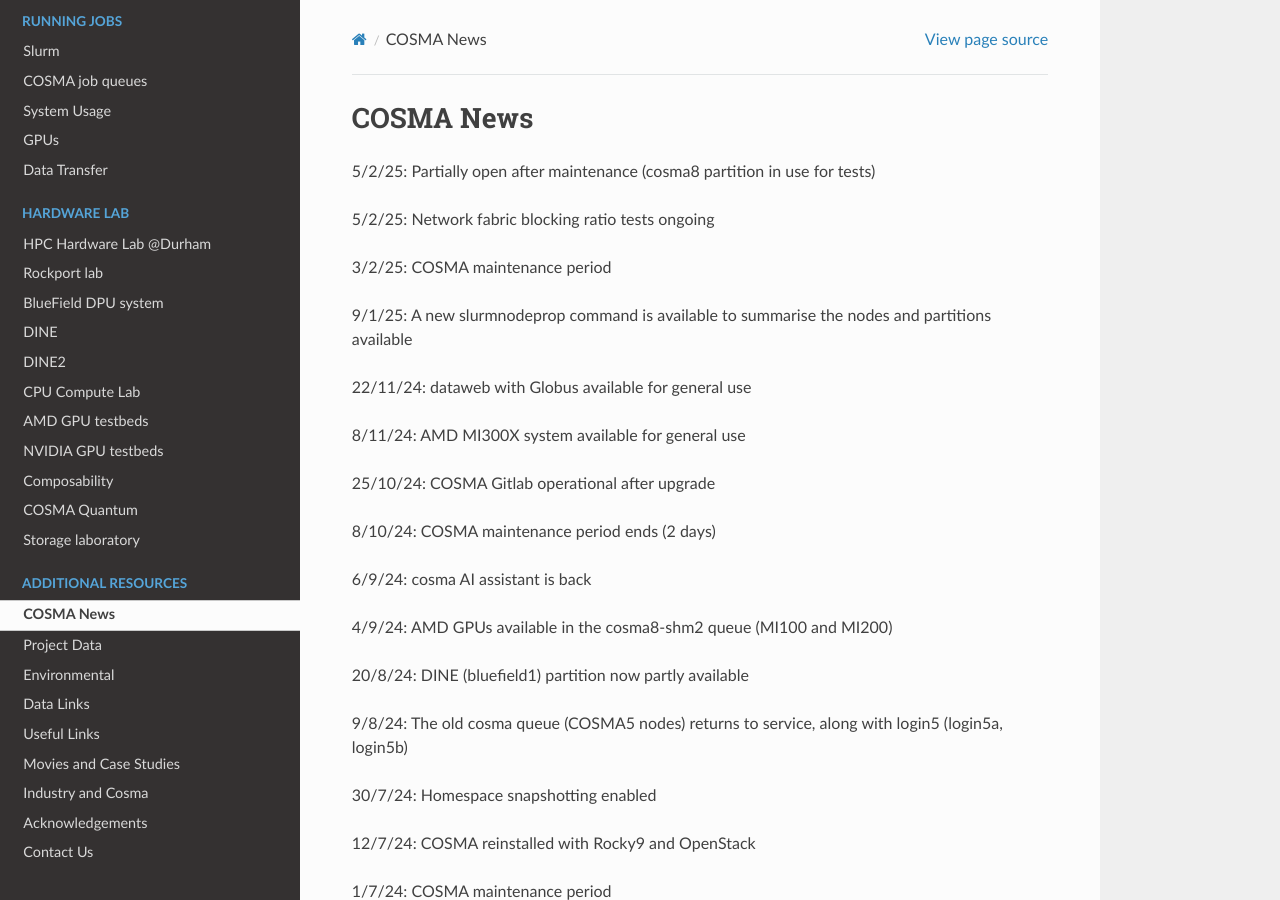
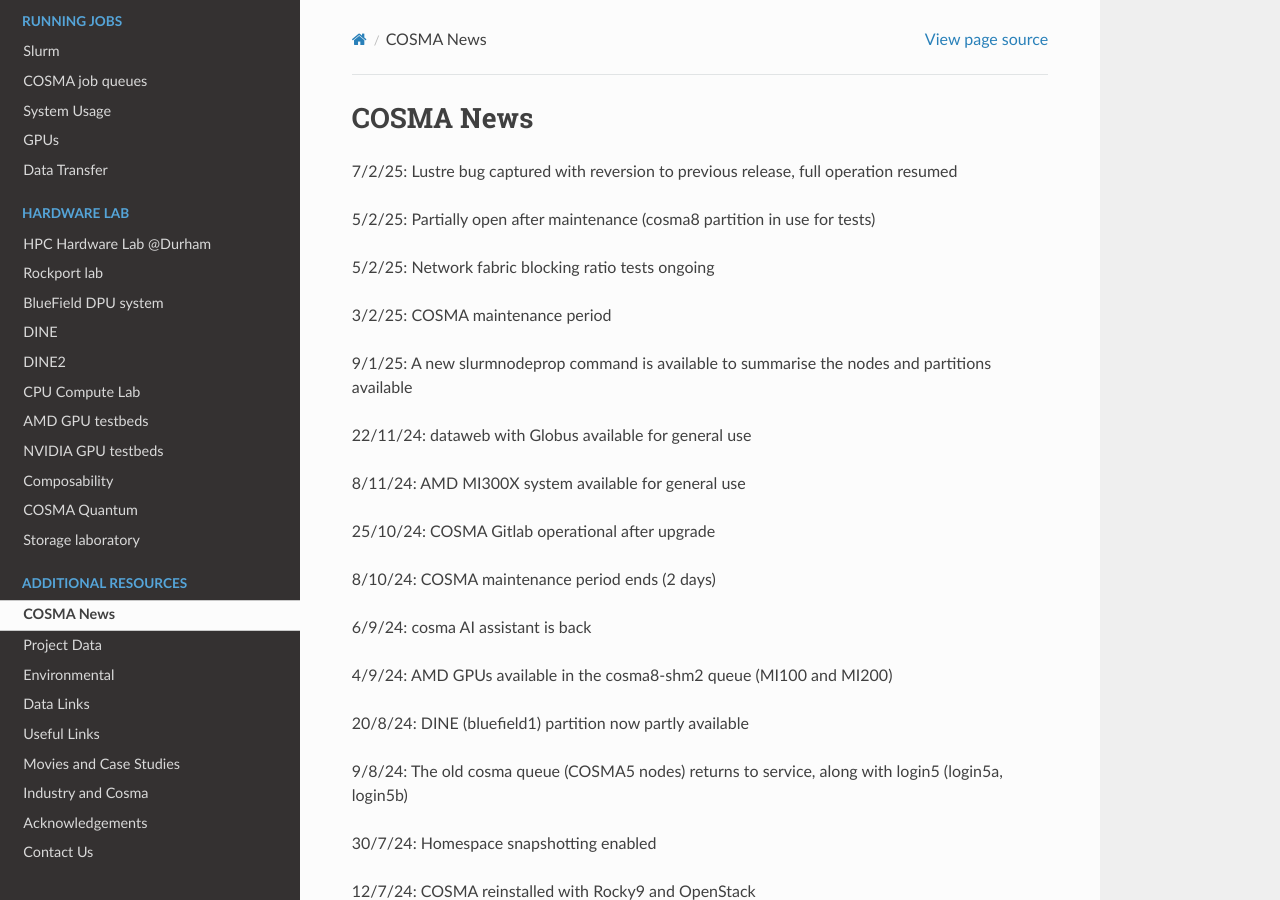
Before and after one commit to agb32/cosmadoc, a Sphinx documentation site: the page built from docs/source/news.md, in a window 1280 px wide and 900 px high. Built offline with Sphinx 7.4.7 and the Read the Docs theme 3.1.0, drawn with Linux system fonts in a browser that asks for light colours.

Commit message:
news-updated

```diff
--- a/docs/source/news.md
+++ b/docs/source/news.md
@@ -1,4 +1,6 @@
 # COSMA News
+
+7/2/25: Lustre bug captured with reversion to previous release, full operation resumed
 
 5/2/25: Partially open after maintenance (cosma8 partition in use for tests)
 
```
